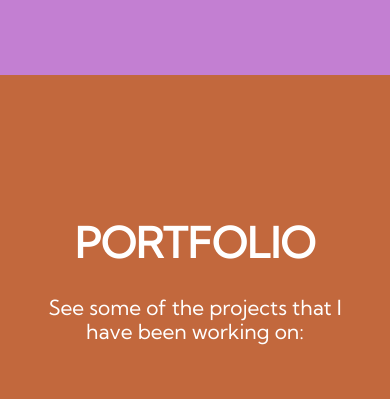
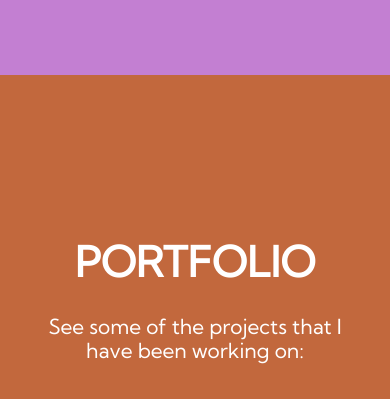
Before and after one commit to jjtapley/Portfoliov1, a plain HTML site: page portfolio.html in a window 390 px wide. Shown: the part 755-1154 px from the top of the page. Drawn offline with nearby package versions, Linux system fonts and the light colour scheme.

```diff
--- a/portfolio.css
+++ b/portfolio.css
@@ -199,7 +199,7 @@
 		flex-direction: column;
 	}
 	summary, footer, .linksGallery img {
-			padding-top: 30%;
+			padding-top: 35%;
 		}
 	header img {
 		display: none;
```
